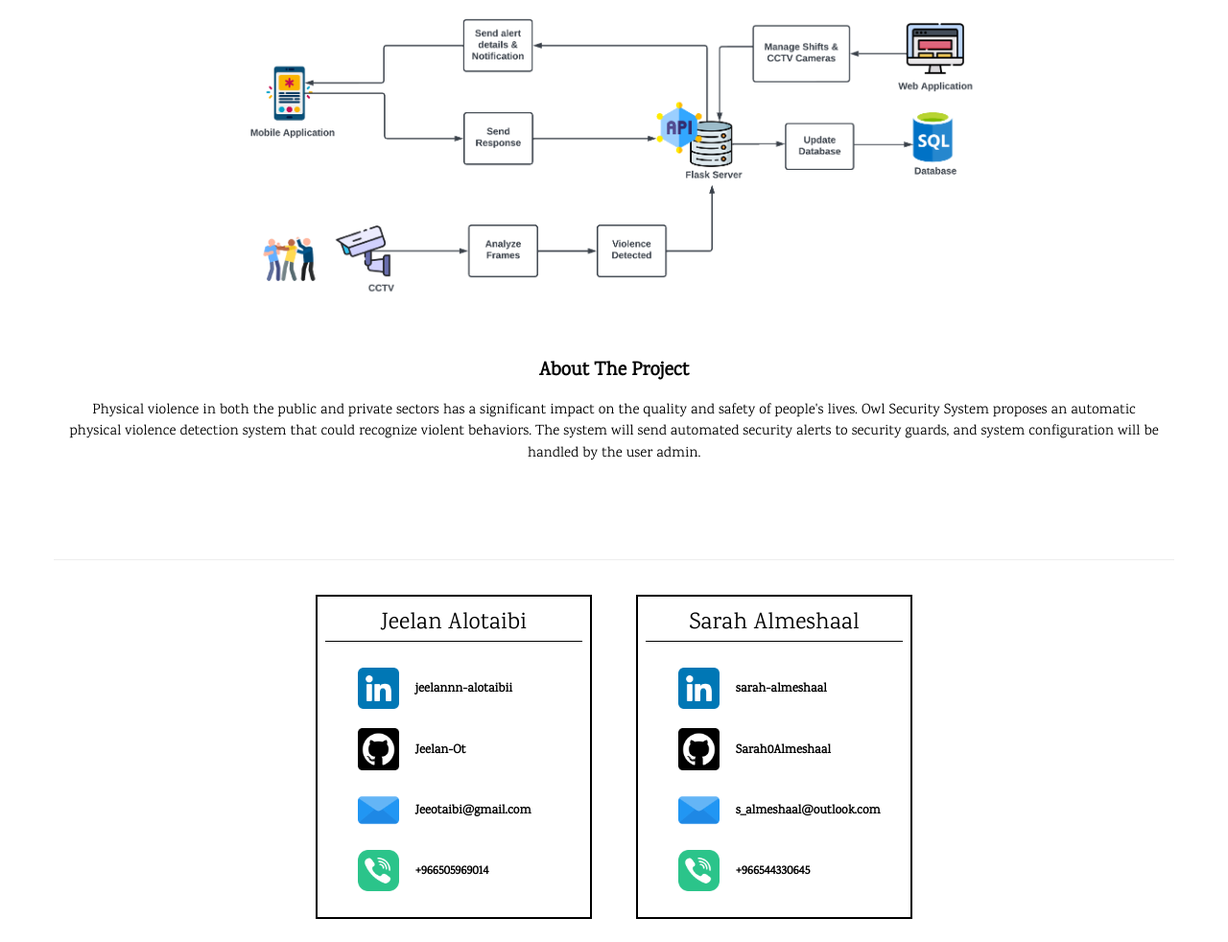
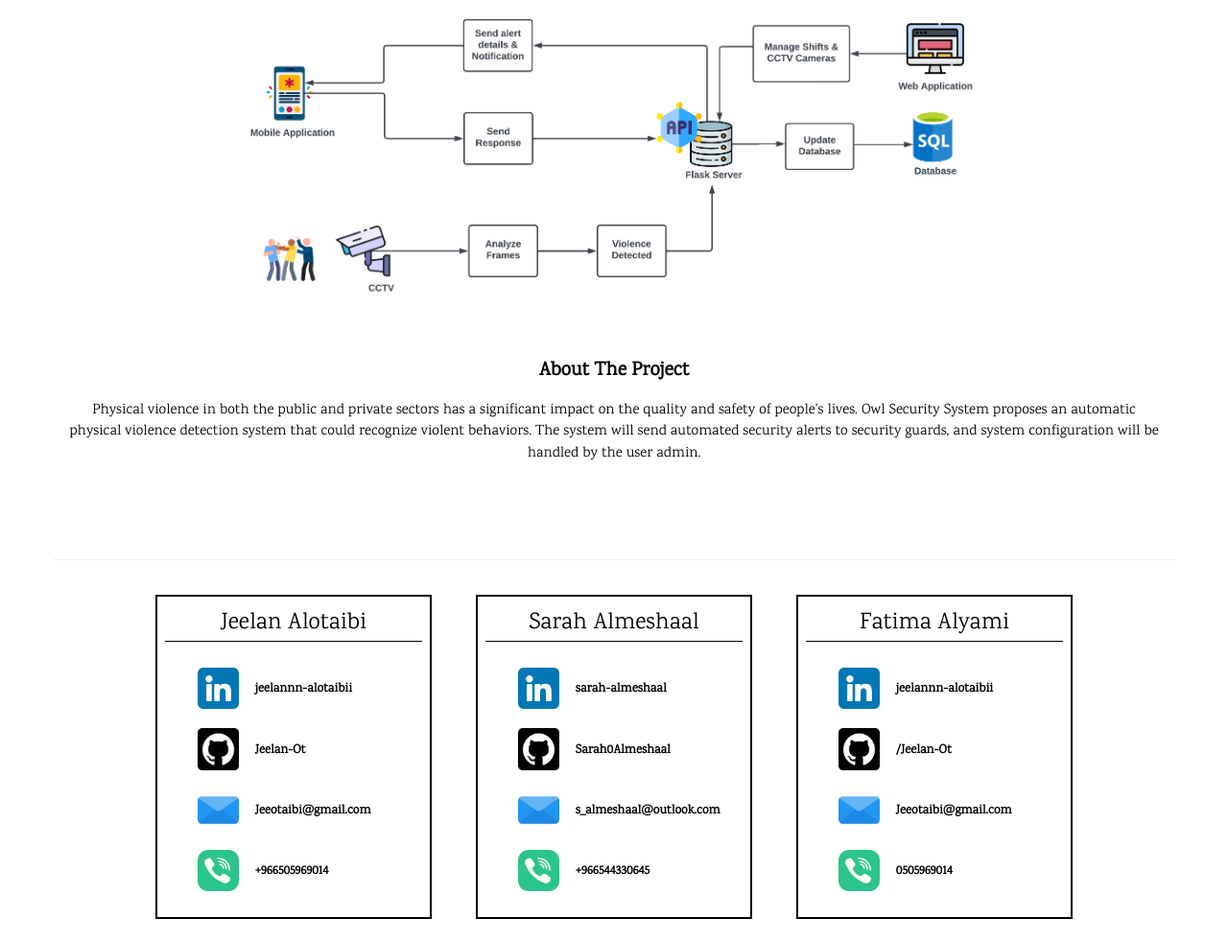
Before and after one commit to Sarah0Almeshaal/OwlContactUs.io, a plain HTML site: page index.html in a window 1280 px wide. Shown: the part 257-1239 px from the top of the page at 96% size. Drawn offline with Linux system fonts and the light colour scheme.

Commit message:
contact info design

```diff
--- a/index.html
+++ b/index.html
@@ -161,7 +161,7 @@
                     </div>
                 </div>
             </div>
-            <!-- <div class="w3-quarter">
+            <div class="w3-quarter">
                 <h3 class="names">Fatima Alyami</h3>
                 <div class="grid-parent">
                     <div class="container">
@@ -176,7 +176,7 @@
 
                         </a>
 
-                        <a href="mailto:jeeotaibi@gmail.com:">
+                        <a href="mailto:jeeotaibi@gmail.com">
                             <img src="email.png" />
                             <p> Jeeotaibi@gmail.com</p>
                         </a>
@@ -187,7 +187,7 @@
                         </a>
                     </div>
                 </div>
-            </div> -->
+            </div>
         </div>
         <!-- End page content -->
     </div>
```
